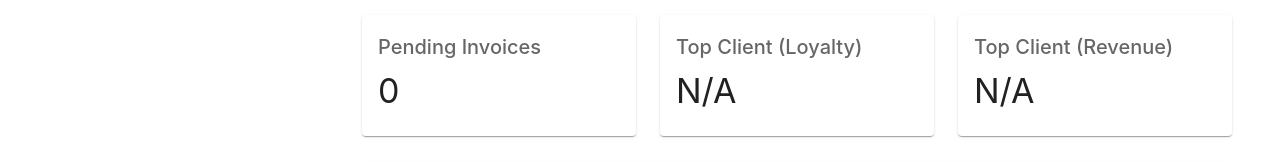
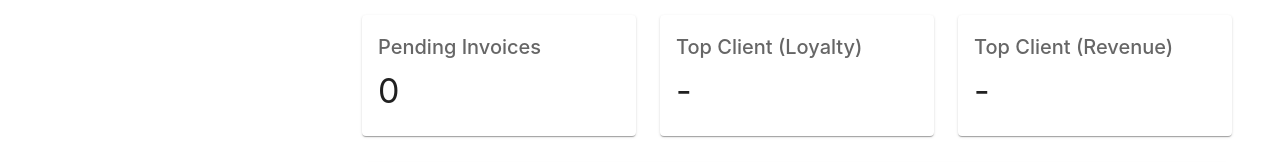
Before and after one commit to lcobiodata/freelance-bill, a React (Create React App) app in the folder frontend/: page /dashboard in a window 1280 px wide. Shown: the part 372-534 px from the top of the page. Built offline with nearby package versions, Linux system fonts and the light colour scheme; no server answers.

Commit message:
Update TopClientLoyaltyCard and TopClientRevenueCard components to display "-" instead of "N/A" for missing client names

```diff
--- a/frontend/src/components/TopClientLoyaltyCard.js
+++ b/frontend/src/components/TopClientLoyaltyCard.js
@@ -9,7 +9,7 @@ const TopClientLoyaltyCard = ({ client }) => {
           Top Client (Loyalty)
         </Typography>
         <Typography variant="h4">
-          {client ? client.name : "N/A"}
+          {client ? client.name : "-"}
         </Typography>
         <Typography variant="body2" color="textSecondary">
           {client ? `${client.invoiceCount} invoices` : ""}
--- a/frontend/src/components/TopClientRevenueCard.js
+++ b/frontend/src/components/TopClientRevenueCard.js
@@ -9,7 +9,7 @@ const TopClientRevenueCard = ({ client }) => {
           Top Client (Revenue)
         </Typography>
         <Typography variant="h4">
-          {client ? client.name : "N/A"}
+          {client ? client.name : "-"}
         </Typography>
         <Typography variant="body2" color="textSecondary">
           {client ? `$${client.totalRevenue.toLocaleString(undefined, { minimumFractionDigits: 2, maximumFractionDigits: 2 })} revenue` : ""}        </Typography>
```
